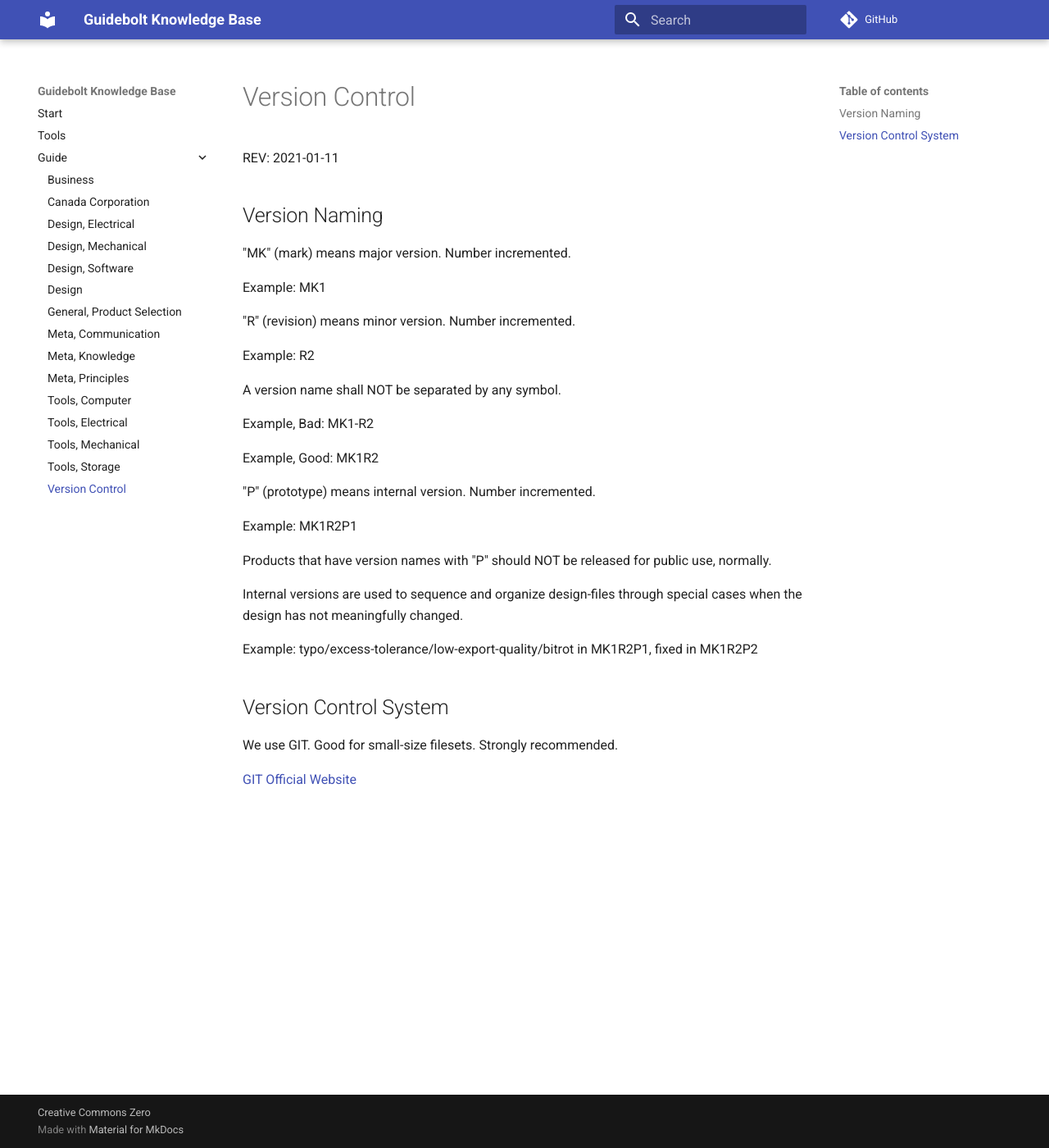
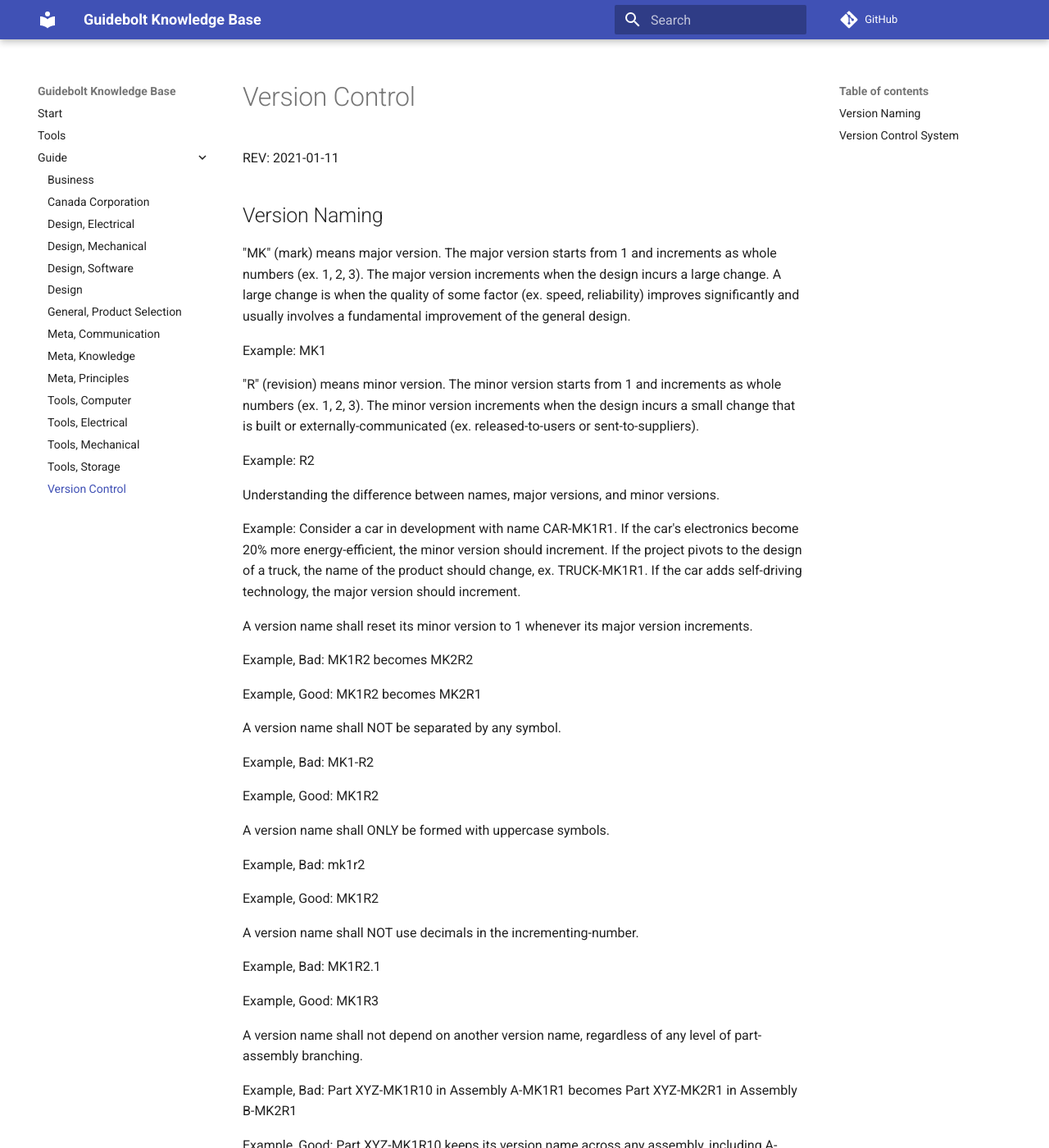
Before and after one commit to Guidebolt/knowledge, an MkDocs documentation site: the page built from docs/guide/version-control.md, in a window 1280 px wide and 1400 px high. Shown: the whole window at 82% size. Built offline with MkDocs 1.6.1 and Material for MkDocs 9.7.7, drawn with Linux system fonts in a browser that asks for light colours; comment, search, counter and statistics services are not loaded; some of the changed text lies outside the part shown.

Commit message:
internal version symbol, P to T

```diff
--- a/docs/guide/version-control.md
+++ b/docs/guide/version-control.md
@@ -4,13 +4,23 @@ REV: 2021-01-11
 
 ## Version Naming
 
-"MK" (mark) means major version. Number incremented.
+"MK" (mark) means major version. The major version starts from 1 and increments as whole numbers (ex. 1, 2, 3). The major version increments when the design incurs a large change. A large change is when the quality of some factor (ex. speed, reliability) improves significantly and usually involves a fundamental improvement of the general design.
 
 Example: MK1
 
-"R" (revision) means minor version. Number incremented.
+"R" (revision) means minor version. The minor version starts from 1 and increments as whole numbers (ex. 1, 2, 3). The minor version increments when the design incurs a small change that is built or externally-communicated (ex. released-to-users or sent-to-suppliers).
 
 Example: R2
+
+Understanding the difference between names, major versions, and minor versions.
+
+Example: Consider a car in development with name CAR-MK1R1. If the car's electronics become 20% more energy-efficient, the minor version should increment. If the project pivots to the design of a truck, the name of the product should change, ex. TRUCK-MK1R1. If the car adds self-driving technology, the major version should increment.
+
+A version name shall reset its minor version to 1 whenever its major version increments.
+
+Example, Bad: MK1R2 becomes MK2R2
+
+Example, Good: MK1R2 becomes MK2R1
 
 A version name shall NOT be separated by any symbol.
 
@@ -18,15 +28,33 @@ Example, Bad: MK1-R2
 
 Example, Good: MK1R2
 
-"P" (prototype) means internal version. Number incremented.
+A version name shall ONLY be formed with uppercase symbols.
 
-Example: MK1R2P1
+Example, Bad: mk1r2
 
-Products that have version names with "P" should NOT be released for public use, normally.
+Example, Good: MK1R2
+
+A version name shall NOT use decimals in the incrementing-number.
+
+Example, Bad: MK1R2.1
+
+Example, Good: MK1R3
+
+A version name shall not depend on another version name, regardless of any level of part-assembly branching.
+
+Example, Bad: Part XYZ-MK1R10 in Assembly A-MK1R1 becomes Part XYZ-MK2R1 in Assembly B-MK2R1
+
+Example, Good: Part XYZ-MK1R10 keeps its version name across any assembly, including A-MK1R1 and B-MK2R1.
+
+A version name can include an internal version number, symbolized by "T" (test) and incremented from 1 as a whole number.
+
+Example: MK1R2T1
 
 Internal versions are used to sequence and organize design-files through special cases when the design has not meaningfully changed.
 
-Example: typo/excess-tolerance/low-export-quality/bitrot in MK1R2P1, fixed in MK1R2P2
+Example: typo/excess-tolerance/low-export-quality/bitrot in MK1R2T1, fixed in MK1R2T2
+
+Products with an internal version shall NOT be released for public use. Normally, once a product version is refined, the internal version is removed and the minor version is incremented, becoming ready for production release.
 
 ## Version Control System
 
```
